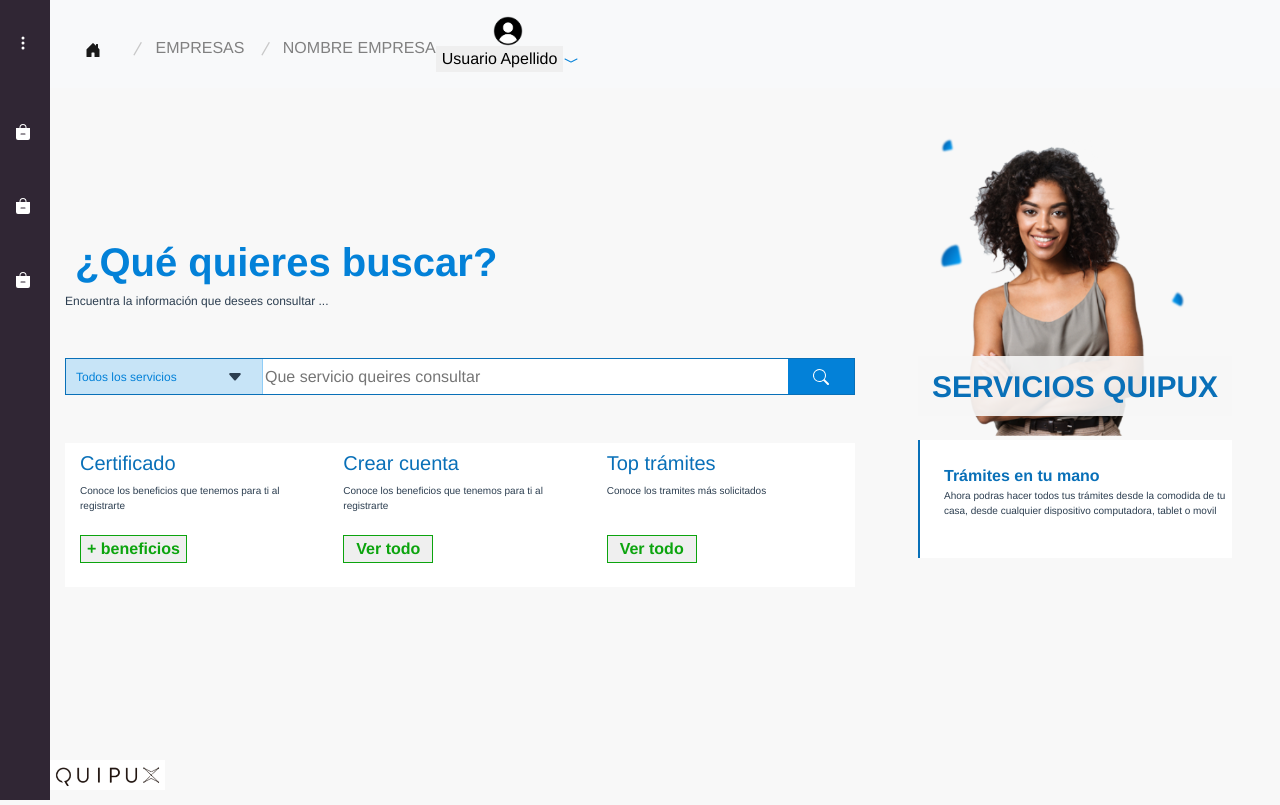
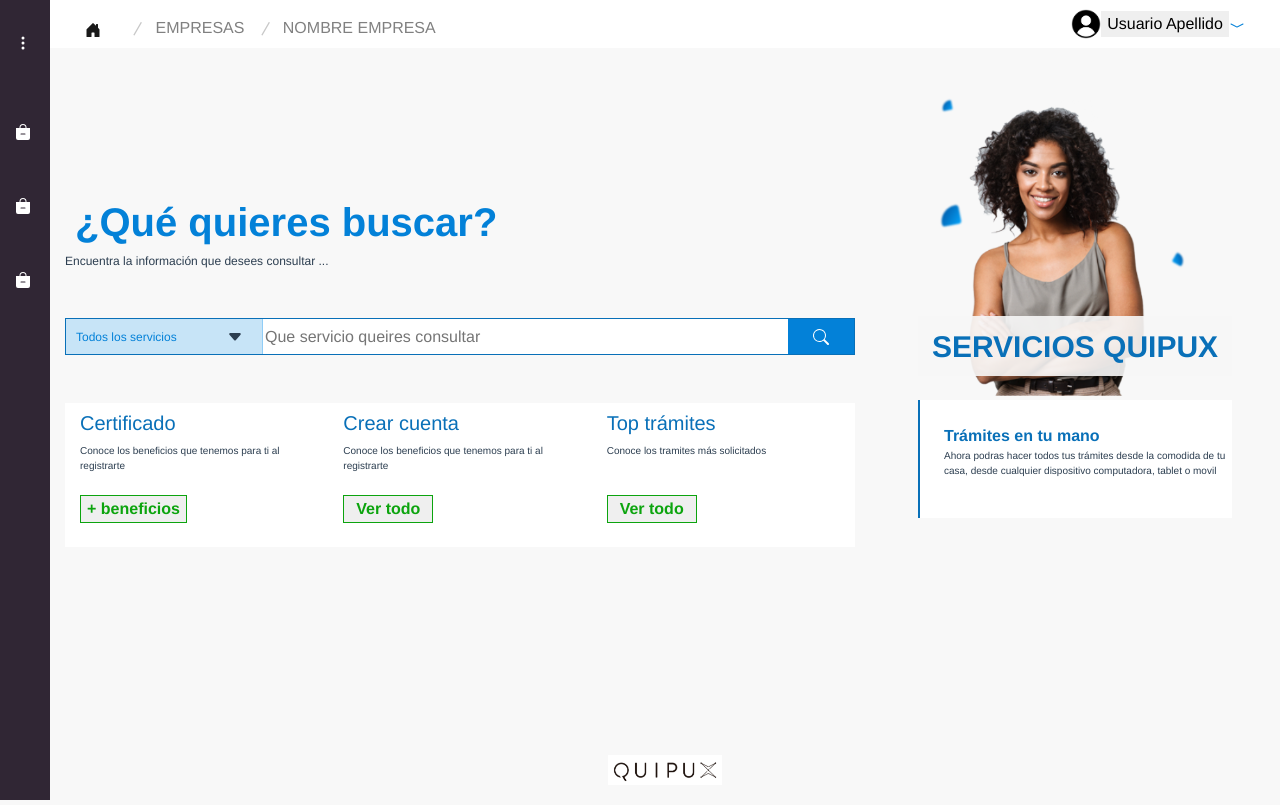
Before and after one commit to lauraparrado/reto_quipux, a Vue app: page / in a window 1280 px wide. Built offline with nearby package versions, Linux system fonts and the light colour scheme.

Commit message:
update navbar andfooter

```diff
--- a/src/assets/scss/app.scss
+++ b/src/assets/scss/app.scss
@@ -3,13 +3,11 @@
 
 html, body {
     width: 100%;
-    height: 100%;
-    font-size: 16px; // 1rem
     background-color: #f8f8f8;
+    min-height: 100%;
+    position: relative;
 }
 
 .main{
-    height: 100%;
     margin-left: 50px;
-    background-color: #f8f8f8;
 }
--- a/src/assets/scss/components/_footer.scss
+++ b/src/assets/scss/components/_footer.scss
@@ -1,8 +1,9 @@
 .footer{
     background-color: #f8f8f8;
-    position: absolute;
-    bottom: 10px;
-
+    clear: both;
+    bottom: 0px;
+    height: 50px;
+    overflow: visible;
     img{
         height: 30px;
     }
--- a/src/assets/scss/components/_navbar.scss
+++ b/src/assets/scss/components/_navbar.scss
@@ -1,11 +1,9 @@
 .navbar{
     width: 100%;
-    display: flex;
-    justify-content: space-between;
-    align-items: baseline;
+    background-color: white;
     padding-bottom: 0 !important;
+    &__nav {
 
-    &__nav {
         top:0;
         display: flex;
         padding: 0;
@@ -41,6 +39,7 @@
 
 
     &__profile {
+        left: 0;
         display:flex;
         position: relative;
         align-items: center;
--- a/src/assets/scss/views/_home.scss
+++ b/src/assets/scss/views/_home.scss
@@ -1,4 +1,7 @@
 .home{
+    position: relative;
+    height: 100%;
+    padding-bottom: 20vh;
     &__services{
         text-align: start;
         .question{
--- a/src/layouts/GeneralLayout.vue
+++ b/src/layouts/GeneralLayout.vue
@@ -1,5 +1,4 @@
 <template>
-    <div >
         <Sidebar :items="sidebarItems" />
         <div class="main">
           <header>
@@ -12,7 +11,6 @@
             <Footer />
           </footer>
         </div>
-    </div>
 </template>
 
 <script>
--- a/src/layouts/components/Footer.vue
+++ b/src/layouts/components/Footer.vue
@@ -1,4 +1,5 @@
 <template>
-    <div class="footer"> <img  src="@/assets/logo.png"></div>
-
+    <div class="footer d-flex justify-content-center">
+        <img  src="@/assets/logo.png">
+    </div>
 </template>
--- a/src/layouts/components/Navbar.vue
+++ b/src/layouts/components/Navbar.vue
@@ -1,5 +1,5 @@
 <template>
-    <nav class="navbar navbar-expand-lg navbar-light bg-light">
+    <nav class="navbar navbar-expand-lg navbar-light">
         <a class="navbar-brand navbar__house" href="#">
             <svg xmlns="http://www.w3.org/2000/svg" width="16" height="16" fill="currentColor" class="bi bi-house-door-fill" viewBox="0 0 16 16">
                 <path d="M6.5 14.5v-3.505c0-.245.25-.495.5-.495h2c.25 0 .5.25.5.5v3.5a.5.5 0 0 0 .5.5h4a.5.5 0 0 0 .5-.5v-7a.5.5 0 0 0-.146-.354L13 5.793V2.5a.5.5 0 0 0-.5-.5h-1a.5.5 0 0 0-.5.5v1.293L8.354 1.146a.5.5 0 0 0-.708 0l-6 6A.5.5 0 0 0 1.5 7.5v7a.5.5 0 0 0 .5.5h4a.5.5 0 0 0 .5-.5z"/>
@@ -8,7 +8,7 @@
         <button class="navbar-toggler" type="button" data-toggle="collapse" data-target="#navbarText" aria-controls="navbarText" aria-expanded="false" aria-label="Toggle navigation">
             <span class="navbar-toggler-icon"></span>
         </button>
-        <div class="collapse navbar-collapse" id="navbarText">
+        <div class="collapse navbar-collapse " id="navbarText">
             <ul class="navbar__nav">
                 <li class="navbar__item">
                     <a class="navbar__link" href="#">EMPRESAS</a>
@@ -19,7 +19,7 @@
                     <div class="line"></div>
                 </li>
             </ul>
-            <div class="navbar__profile navbar-text">
+            <div class="navbar__profile navbar-tex ml-auto">
                 <img src="@/assets/user.png">
 
                 <div class="dropdown">
--- a/src/views/Home.vue
+++ b/src/views/Home.vue
@@ -55,7 +55,7 @@
         </div>
       </div>
 
-      <div class="col-12 col-lg-4 py-5 px-5 home__tramites">
+      <div class="col-12 col-lg-4 pt-5 px-5 home__tramites">
         <div class="d-flex justify-content-center justify-content-lg-start ">
           <img src="@/assets/resource-1.png">
         </div>
```
